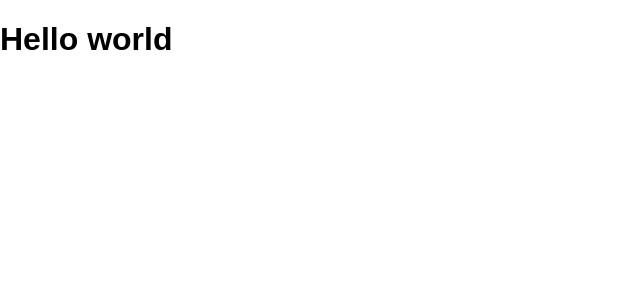
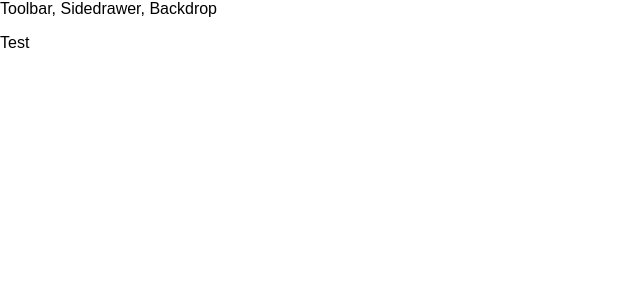
Before and after one commit to jhimy-michel/react-training, a React (Create React App) app in the folder burger/: page / in a window 1280 px wide. Shown: the top 300 px of the page, without its empty margins (0-640 px from the left). Built offline with nearby package versions, Linux system fonts and the light colour scheme; a web font is replaced by a local one.

Commit message:
adding initial layout

```diff
--- a/burger/src/App.js
+++ b/burger/src/App.js
@@ -1,9 +1,12 @@
 import React from "react";
+import Layout from "./components/Layout/Layout";
 
 function App() {
   return (
     <div className="App">
-      <h1>Hello world</h1>
+      <Layout>
+        <p>Test</p>
+      </Layout>
     </div>
   );
 }
--- /dev/null
+++ b/burger/src/components/Layout/Layout.js
@@ -0,0 +1,11 @@
+import React from "react";
+import Aux from "../../hoc/Aux";
+
+const Layout = (props) => (
+  <Aux>
+    <div>Toolbar, Sidedrawer, Backdrop</div>
+    <main>{props.children}</main>
+  </Aux>
+);
+
+export default Layout;
--- /dev/null
+++ b/burger/src/hoc/Aux.js
@@ -0,0 +1,3 @@
+const Aux = (props) => props.children;
+
+export default Aux;
--- a/burger/src/index.css
+++ b/burger/src/index.css
@@ -1,11 +1,6 @@
 body {
   margin: 0;
-  font-family: 'Encode Sans Condensed', sans-serif;
+  font-family: "Encode Sans Condensed", sans-serif;
   -webkit-font-smoothing: antialiased;
   -moz-osx-font-smoothing: grayscale;
 }
-
-code {
-  font-family: source-code-pro, Menlo, Monaco, Consolas, 'Courier New',
-    monospace;
-}
```
